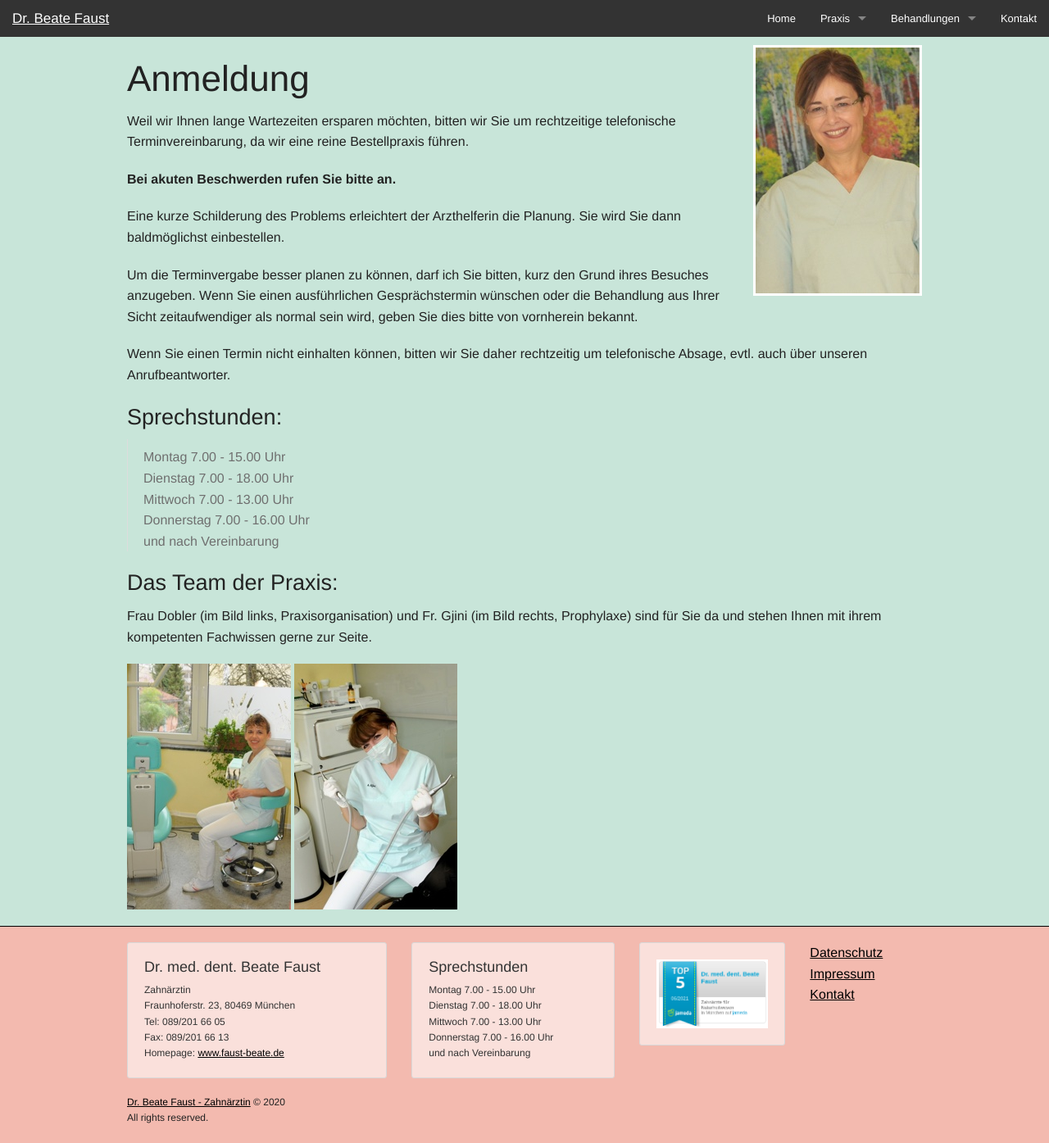
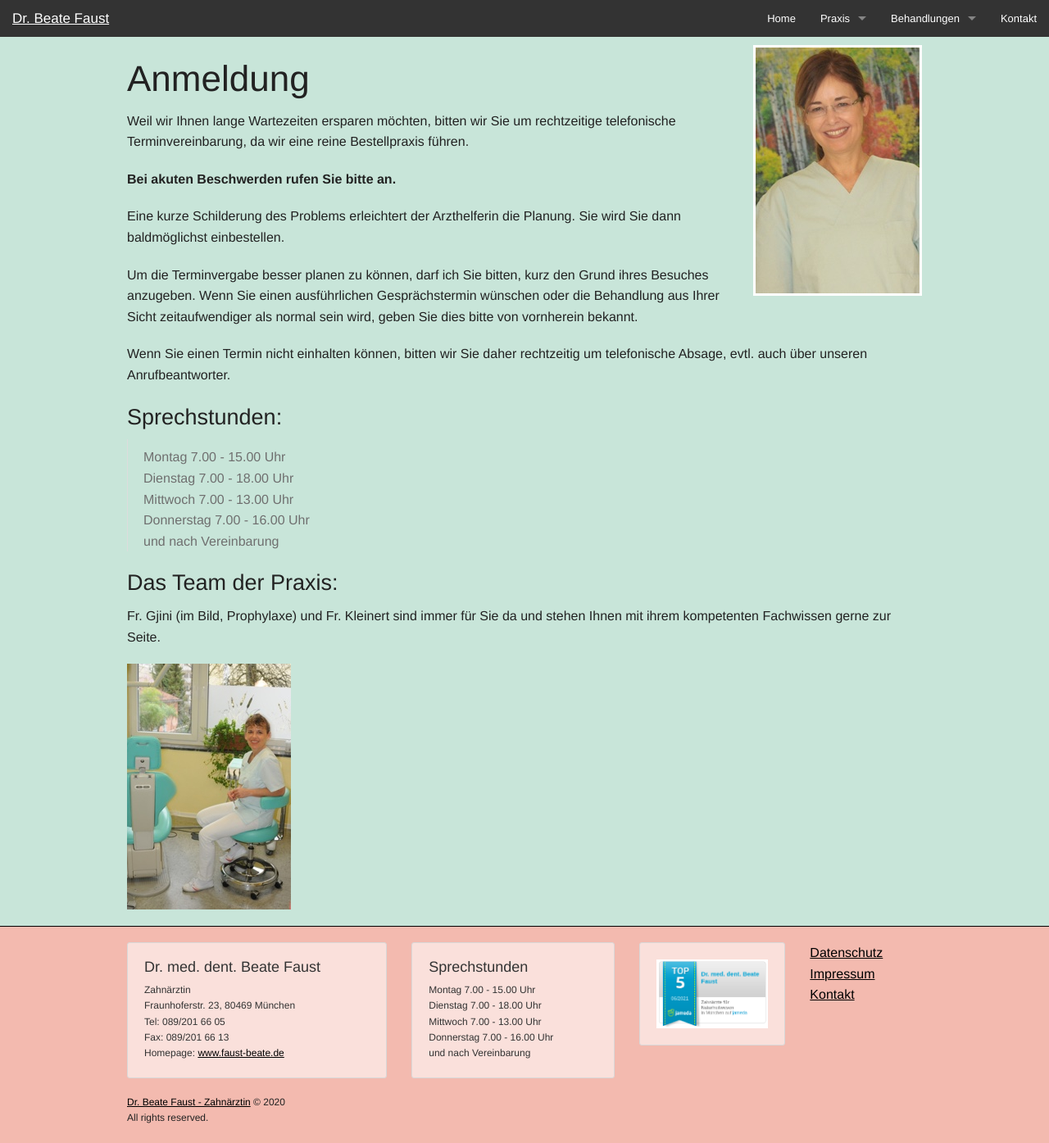
Before and after one commit to faust-beate/faust-beate.github.io, a Jekyll site: the page built from appointment.md, in a window 1280 px wide and 1395 px high. Shown: the whole window at 82% size. Built offline with Jekyll 4.4.1, drawn with Linux system fonts in a browser that asks for light colours; our own code applies the rules of GitHub Pages for plain Markdown files.

Commit message:
Remove reference to Fr. Dobler

```diff
--- a/appointment.md
+++ b/appointment.md
@@ -26,7 +26,6 @@ Wenn Sie einen Termin nicht einhalten können, bitten wir Sie daher rechtzeitig
 
 ### Das Team der Praxis:
 
-Frau Dobler (im Bild links, Praxisorganisation) und Fr. Gjini (im Bild rechts, Prophylaxe) sind für Sie da und stehen Ihnen mit ihrem kompetenten Fachwissen gerne zur Seite.
+Fr. Gjini (im Bild, Prophylaxe) und Fr. Kleinert sind immer für Sie da und stehen Ihnen mit ihrem kompetenten Fachwissen gerne zur Seite.
 
 [![Prophylaxe](/assets/images/thumb/helper_01.jpg)](/assets/images/full/helper_01.jpg)
-[![Praxisorganisation](/assets/images/thumb/helper_04.jpg)](/assets/images/full/helper_04.jpg)
```
